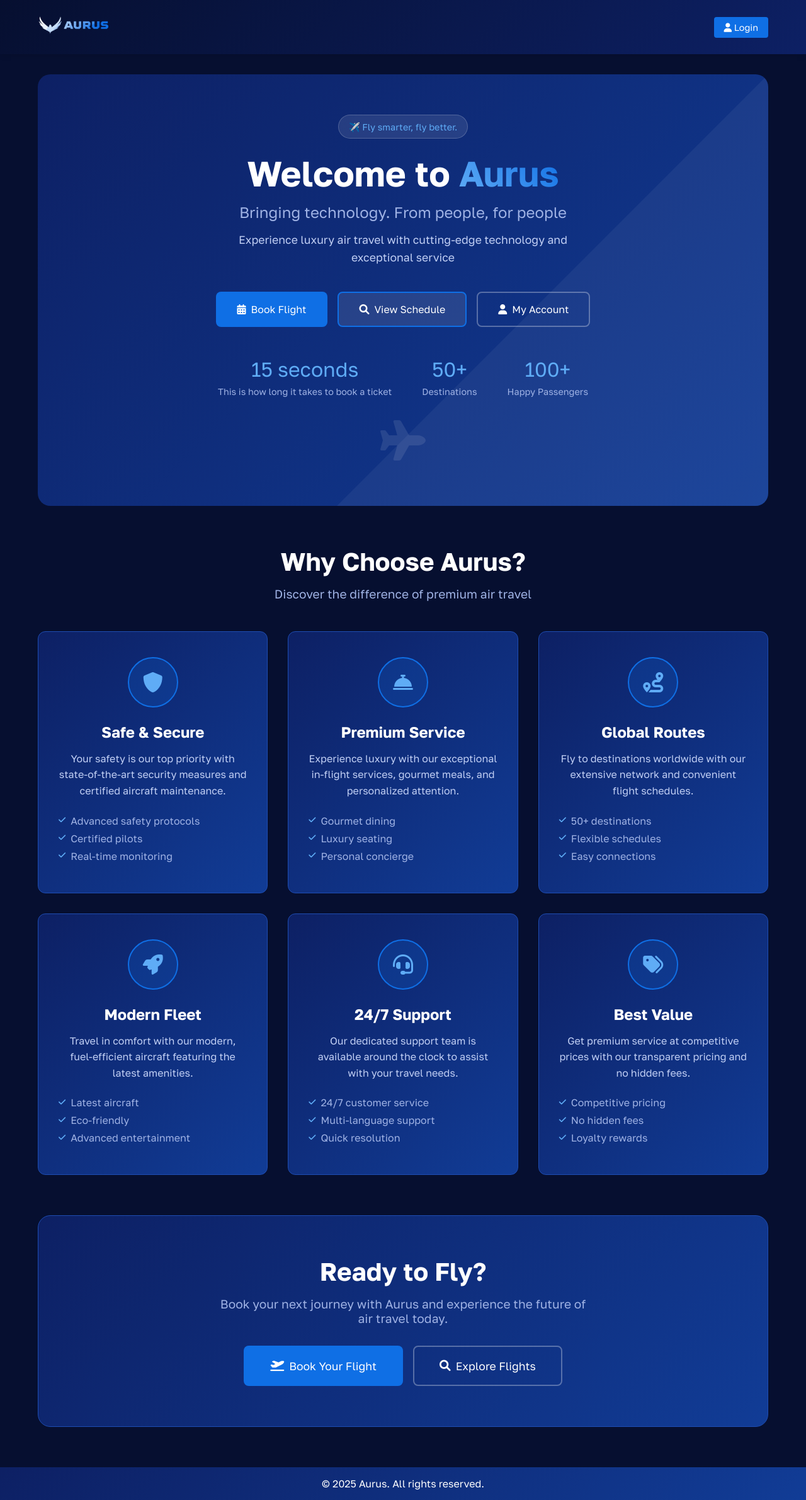
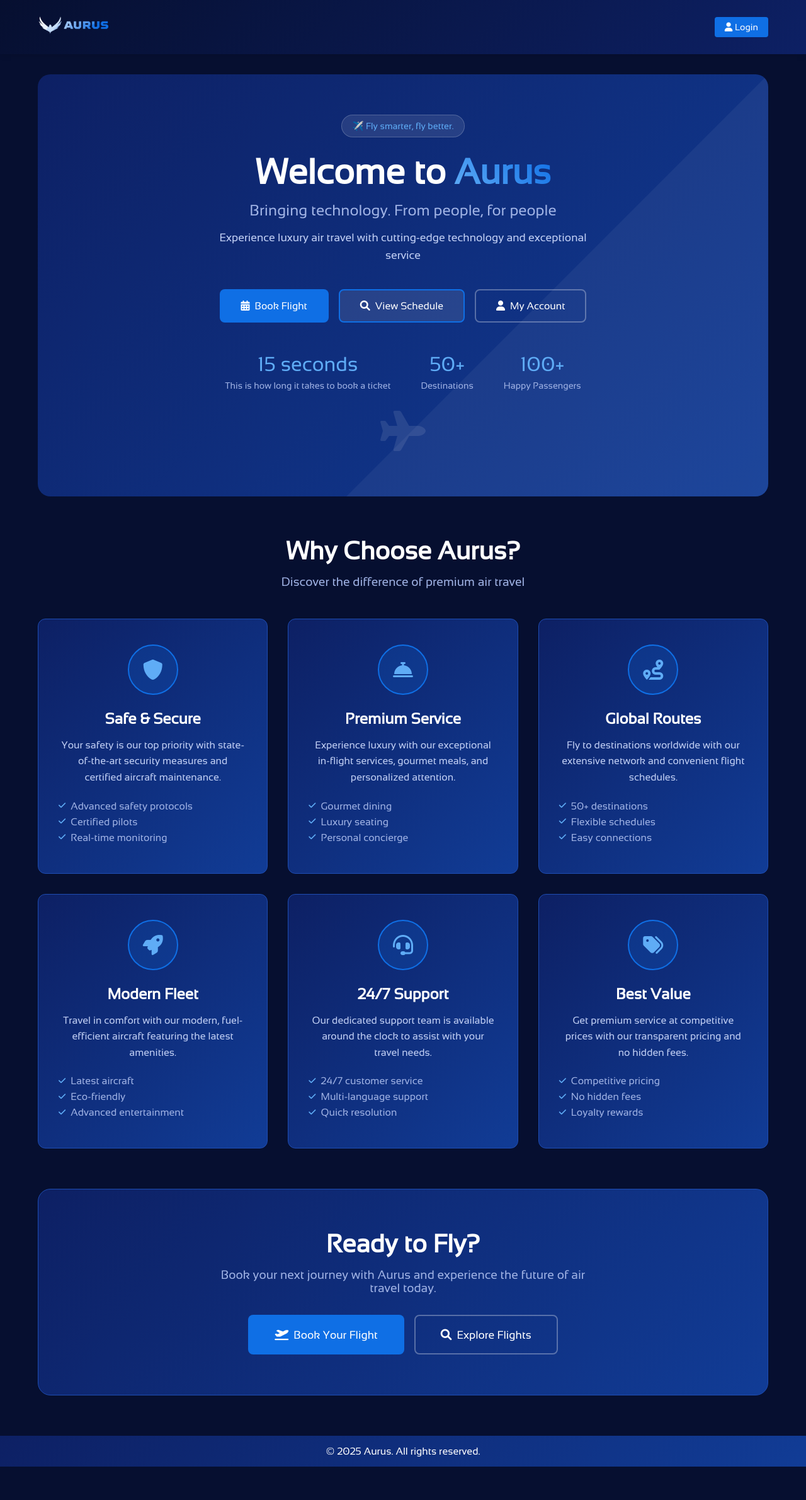
Before and after one commit to deepslatetile/Aurus_Web, a Flask app: page / in a window 1280 px wide. Shown: the whole page at 63% size. After the commit the page ends 2328 px from the top, so only its background shows below. Run offline with Flask 3, Linux system fonts and the light colour scheme; data that the repository does not hold is empty.

Commit message:
updated font to Sansation

```diff
--- a/static/styles/base.css
+++ b/static/styles/base.css
@@ -1,7 +1,7 @@
 /* static/styles/base.css */
 @font-face {
-    font-family: 'Golos';
-    src: url('/static/fonts/golos.ttf');
+    font-family: 'mainfont';
+    src: url('/static/fonts/Sansation.ttf');
     /*font-weight: normal;*/
     font-style: normal;
     font-display: swap;
@@ -11,6 +11,7 @@
     margin: 0;
     padding: 0;
     box-sizing: border-box;
+    font-family: 'mainfont';
 }
 
 a {
@@ -18,7 +19,6 @@ a {
 }
 
 body {
-    font-family: 'Golos', 'Segoe UI', Tahoma, Geneva, Verdana, sans-serif;
     background-color: #060f30;
     color: #fff;
     overflow-x: hidden;
```
Also changed, not shown: static/fonts/Sansation.ttf (added), static/fonts/golos.ttf (deleted), static/fonts/ttocto.otf (added).
